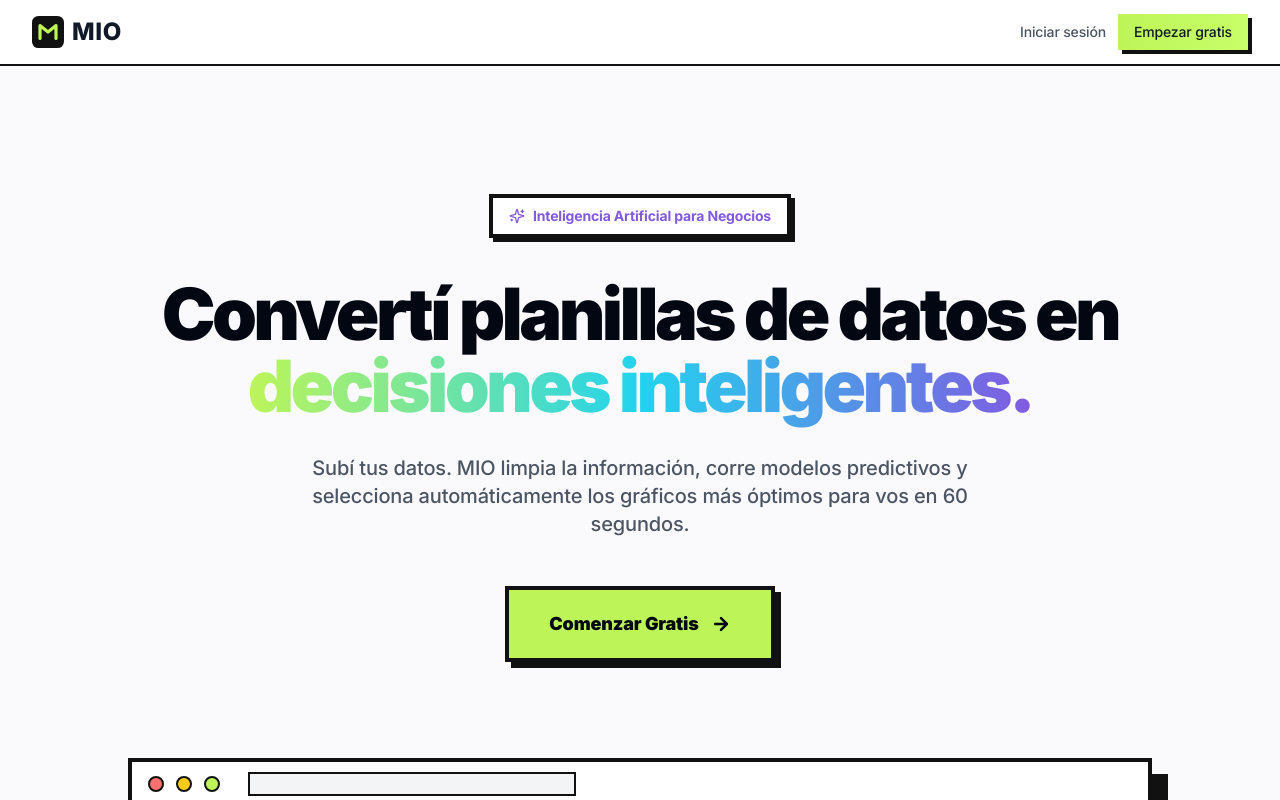
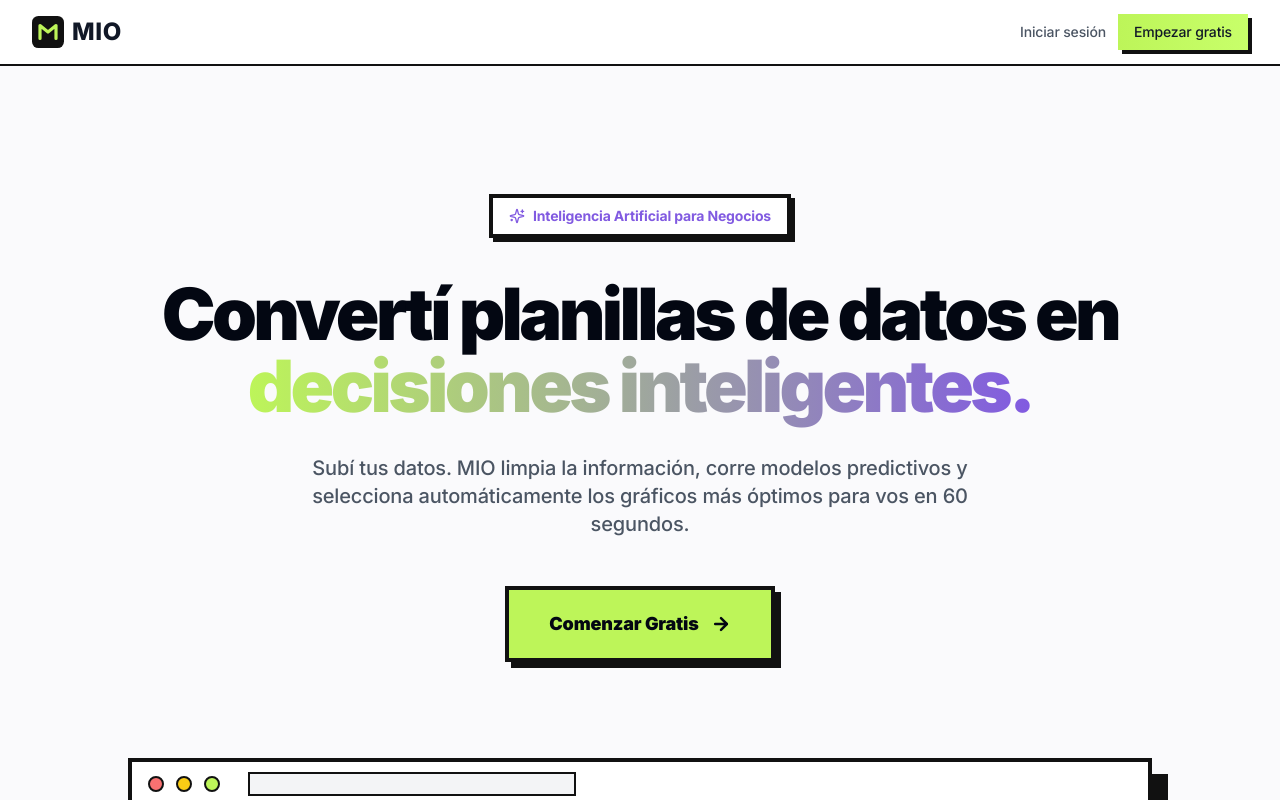
Before and after one commit to milena-abraham/dashboard-ia, a Next.js app in the folder frontend/: page / in a window 1280 px wide. Shown: the top 800 px of the page. Built offline with nearby package versions, Linux system fonts and the light colour scheme; no server answers.

Commit message:
style: remove cyan color and use sharp gradient transition to prevent gray

```diff
--- a/frontend/src/app/page.tsx
+++ b/frontend/src/app/page.tsx
@@ -415,7 +415,7 @@ export default function LandingPage() {
             transition={{ delay: 0.2, duration: 0.8, type: 'spring', damping: 12, stiffness: 100 }}
             className="text-4xl sm:text-4xl md:text-5xl lg:text-6xl xl:text-7xl font-black text-gray-950 tracking-tighter max-w-6xl mx-auto leading-[1.1] sm:leading-[1.05]  mb-6 sm:mb-8"
           >
-            Convertí planillas de datos en <span className="text-transparent bg-clip-text bg-gradient-to-r from-mio-lime via-cyan-400 to-mio-violet py-1">decisiones inteligentes.</span>
+            Convertí planillas de datos en <span className="text-transparent bg-clip-text bg-gradient-to-r from-mio-lime from-48% to-mio-violet to-52% py-1">decisiones inteligentes.</span>
           </motion.h1>
 
           <motion.p
```
